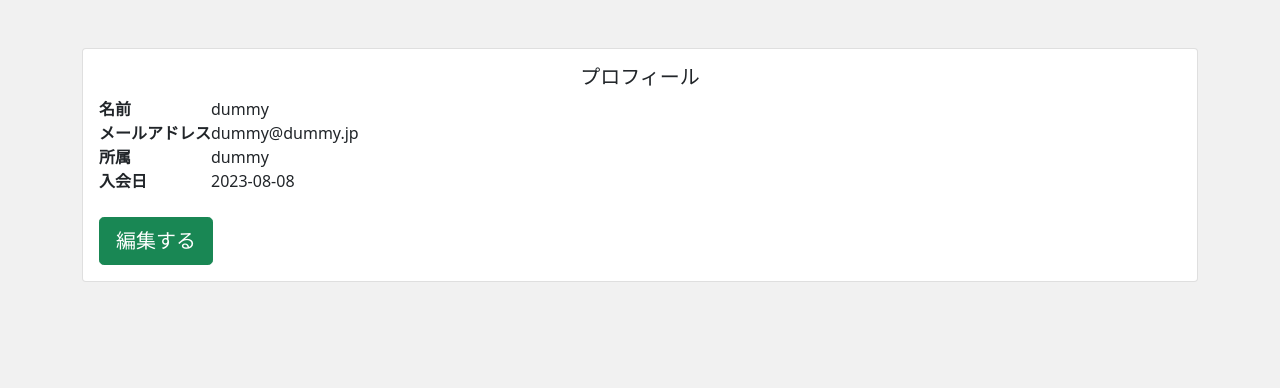
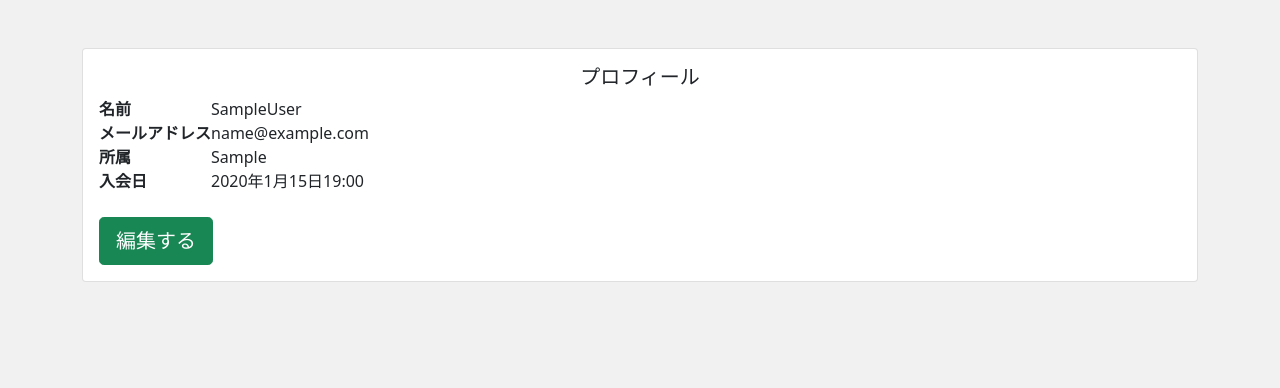
Before and after one commit to ShuheiOhno/PJDjango01, a Django app: template accounts/templates/accounts/profile.html in a window 1280 px wide. Shown: the part 56-444 px from the top of the page. Run offline with Django 4.2, Linux system fonts and the light colour scheme; the template is opened without the code that fills it: values that come from a table or form of the project are taken from there, others are empty; tables that the repository leaves empty hold one stand-in row (values such as "Sample post").

Commit message:
profile view

```diff
--- a/accounts/templates/accounts/profile.html
+++ b/accounts/templates/accounts/profile.html
@@ -9,19 +9,19 @@
         <tbody>
           <tr>
             <th class="header">名前</th>
-            <td class="data">dummy</td>
+            <td class="data">{{ user_data.first_name }}{{ user_data.last_name }}</td>
           </tr>
           <tr>
             <th class="header">メールアドレス</th>
-            <td class="data">dummy@dummy.jp</td>
+            <td class="data">{{ user_data.email }}</td>
           </tr>
           <tr>
             <th class="header">所属</th>
-            <td class="data">dummy</td>
+            <td class="data">{{ user_data.department }}</td>
           </tr>
           <tr>
             <th class="header">入会日</th>
-            <td class="data">2023-08-08</td>
+            <td class="data">{{ user_data.created }}</td>
           </tr>
         </tbody>
       </table>
```
Also changed, not shown: accounts/views.py (+7 -2 lines).
